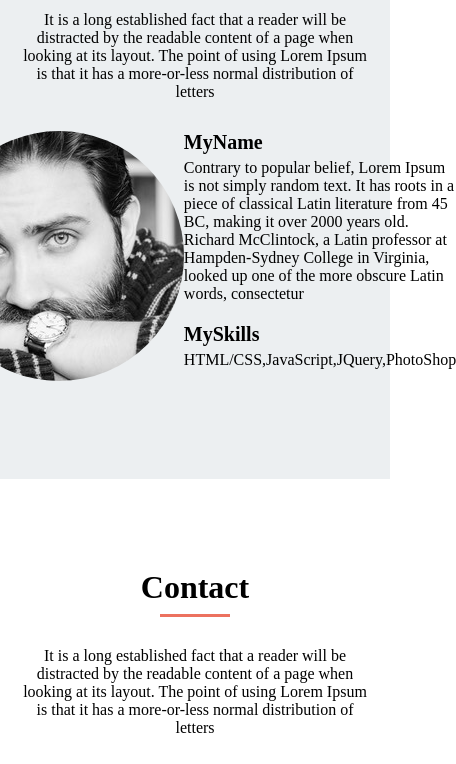
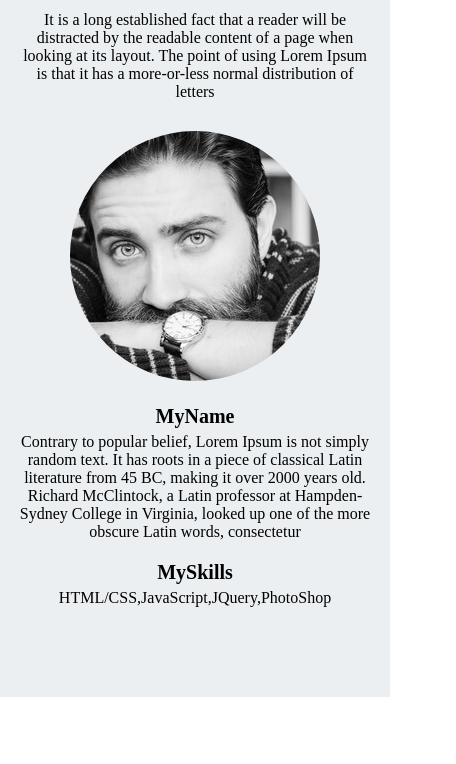
Before and after one commit to daiku965/mysite_webcamp, a plain HTML site: page index.html in a window 390 px wide. Shown: the part 3120-3884 px from the top of the page, 456 px wide, since content can reach past the window. Drawn offline with Linux system fonts and the light colour scheme.

Commit message:
[Add] profileのメディアクエリ

```diff
--- a/index.html
+++ b/index.html
@@ -106,7 +106,7 @@
               making it over 2000 years old. Richard McClintock, a Latin professor at Hampden-Sydney College in Virginia, looked up one of the more obscure Latin words, consectetur
             </p>
             <h3 class="intro__heading">MySkills</h3>
-            <p class="intro__text">HTML/CSS,JavaScript,JQuery,PhotoShop</p>
+            <p class="intro__text intro__text--last">HTML/CSS,JavaScript,JQuery,PhotoShop</p>
           </div>
         </div>
       </div>
--- a/style.css
+++ b/style.css
@@ -340,8 +340,21 @@ li {
           justify-content: center;
 }
 
+@media screen and (max-width: 767px) {
+  .intro {
+    display: block;
+  }
+}
+
 .intro__icon-wrap {
   width: 512px;
+}
+
+@media screen and (max-width: 767px) {
+  .intro__icon-wrap {
+    width: auto;
+    padding-bottom: 20px;
+  }
 }
 
 .intro__icon {
@@ -355,14 +368,25 @@ li {
   text-align: left;
 }
 
+@media screen and (max-width: 767px) {
+  .intro__menu {
+    width: auto;
+    text-align: center;
+  }
+}
+
 .intro__heading {
-  padding-bottom: 5px;
+  margin-bottom: 5px;
   font-size: 20px;
 }
 
 .intro__text {
-  padding-bottom: 20px;
+  margin-bottom: 20px;
   font-size: 16px;
+}
+
+.intro__text--last {
+  margin-bottom: 0;
 }
 
 .contact {
```
